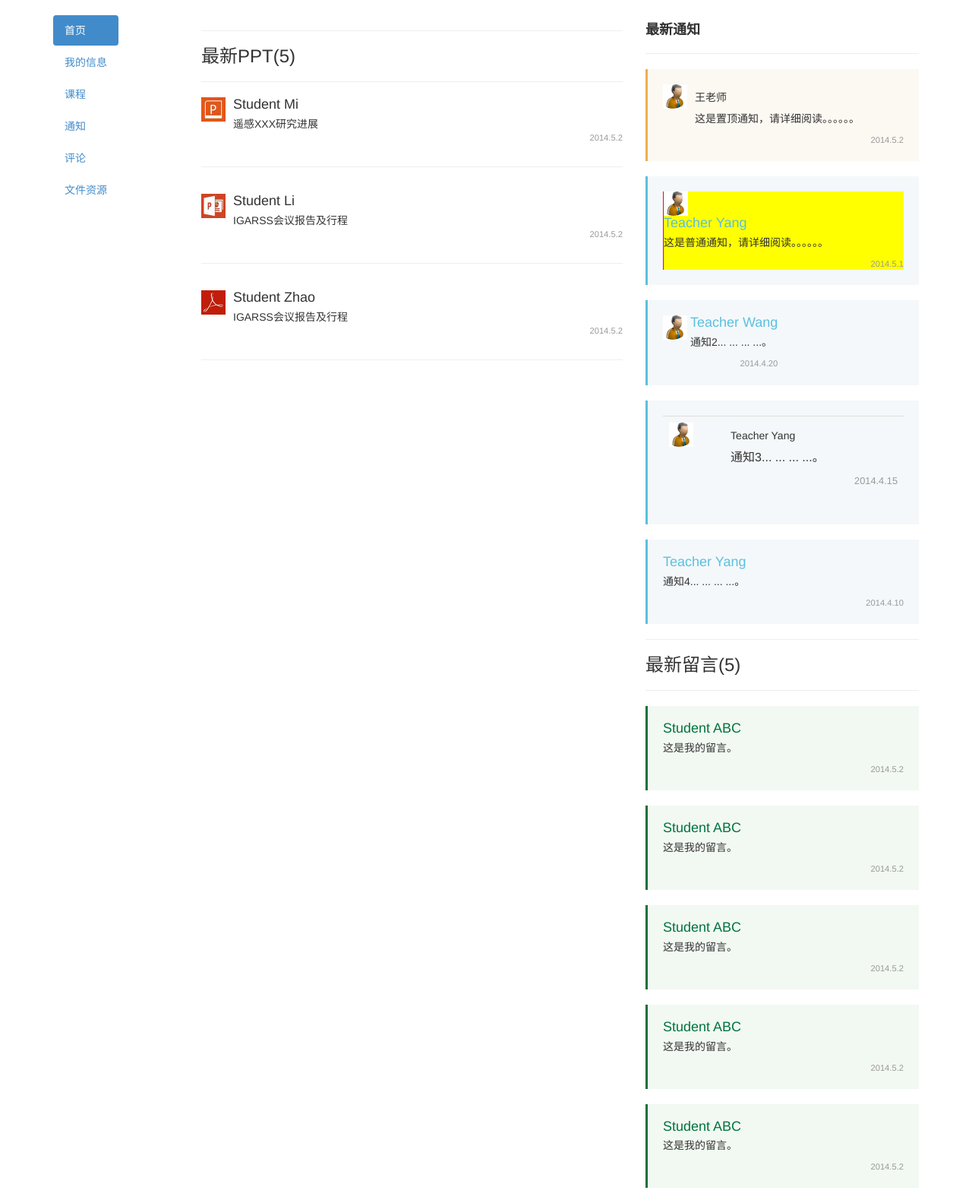
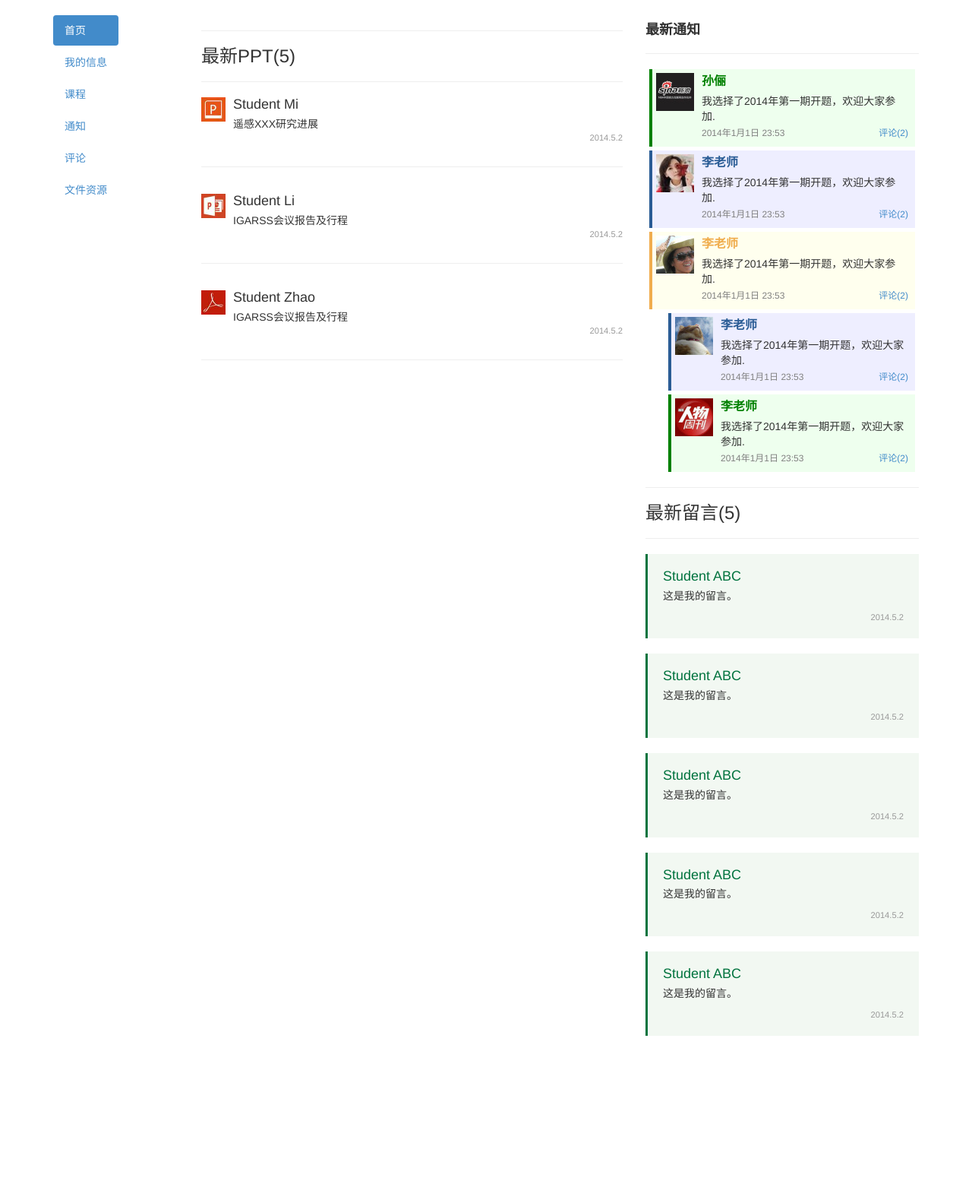
Before and after one commit to wangfeng1981/newbs3en, a PHP site: page / in a window 1280 px wide. Shown: the part 72-1655 px from the top of the page at 76% size. After the commit the page ends 1435 px from the top, so only its background shows below. Run offline with PHP 8.4, Linux system fonts and the light colour scheme; data that the repository does not hold is empty; some libraries are stand-ins or nearby versions.

Commit message:
0.1.4.1
确定评论和通知的CSS格式。

```diff
--- a/css/jfwf.css
+++ b/css/jfwf.css
@@ -21,3 +21,95 @@ div.jfwfcmtYellow
   	border-left:1px double #ff0000;
   	background-color: #ffff00;
 }
+
+.jcomment,
+.jcomment-reply,
+.jcomment-admin,
+.jcomment-admin-reply,
+.jcomment-admin-top
+{
+	background-color: #eeffee;
+	position: relative;
+	border-left: 4px solid green;
+	padding: 5px;
+	margin: 5px;
+}
+.jcomment-reply,
+.jcomment-admin-reply
+{
+	margin-left: 30px;
+}
+.jcomment-admin,
+.jcomment-admin-reply
+{
+	background-color: #eeeeff;
+	border-left: 4px solid rgb(42,92,149);
+}
+.jcomment-admin-top
+{
+	background-color: #ffffee;
+	border-left: 4px solid #f0ad4e;
+}
+
+.jcomment-header,
+.jcomment-header-admin,
+.jcomment-header-admin-top
+{
+	position: relative;
+	background-color: transparent;
+	margin-left: 60px;
+	font-weight: bold;
+	font-size: 16px;
+	color: green;
+}
+.jcomment-header-admin
+{
+	color: rgb(42,92,149);
+}
+.jcomment-header-admin-top
+{
+	color: #f0ad4e;
+}
+
+
+.jcomment-photo{
+	width: 50px;
+	height: 50px;
+	margin: 0px;
+	padding: 0px;
+	background-color: #88ff88 ;
+	position: absolute;
+	top:5px;
+	left:5px;
+	z-index: 3;
+
+}
+.jcomment-header
+{
+	position: relative;
+	background-color: transparent;
+	margin-left: 60px;
+	font-weight: bold;
+	font-size: 16px;
+	color: green;
+}
+.jcomment-body{
+	background-color: transparent;
+	margin: 4px;
+	padding: 0px;
+	z-index: 2;
+	margin-left: 60px;
+	font-size: 14px;
+}
+.jcomment-footer
+{
+	background-color: transparent;
+	margin: 4px;
+	margin-left: 60px;
+	font-size: 12px;
+	color: gray;
+}
+.jcomment-footer a{
+	float: right;
+	display: block;
+}
--- a/index.php
+++ b/index.php
@@ -106,65 +106,82 @@
 					<div class="col-md-4 column">
 						<h4><strong>最新通知</strong></h4>
 						<hr>
-						<div class="bs-callout bs-callout-warning">
-							<div class="media">
-							  <a class="pull-left" href="#">
-								<img class="media-object" src="photos/teacher.jpg" alt="pdf"  width="32" height="32">
-							  </a>
-							  <div class="media-body">
-								<h5>王老师</h5>
-								<p>这是置顶通知，请详细阅读。。。。。。</p>
-								<p class="jfwfupdate">2014.5.2</p>
+
+						<div class="jcomment">
+						  <div class="jcomment-photo">
+						  	<img src="photos/1-1.jpg">
 						  </div>
+						  <div class="jcomment-header">
+						    孙俪
+						  </div>
+						  <div class="jcomment-body">
+						    我选择了2014年第一期开题，欢迎大家参加.
+						  </div>
+						  <div class="jcomment-footer">
+						  	2014年1月1日 23:53 <a href="#">评论(2)</a>
 						  </div>
 						</div>
 
-
-
-						<div class="bs-callout bs-callout-info">
-							<div class="jfwfcmtYellow">
-								<div>
-									<img class="media-object" src="photos/teacher.jpg" alt="pdf"  width="32" height="32">
+						<div class="jcomment-admin">
+						  <div class="jcomment-photo">
+						  	<img src="photos/1-2.jpg">
 						  </div>
-								<div>
-									<h4>Teacher Yang</h4>
-									<p>这是普通通知，请详细阅读。。。。。。</p>
-									<p class="jfwfupdate">2014.5.1</p>
+						  <div class="jcomment-header-admin">
+						    李老师
 						  </div>
+						  <div class="jcomment-body">
+						    我选择了2014年第一期开题，欢迎大家参加.
 						  </div>
-						</div>
-						<div class="bs-callout bs-callout-info">
-							<div style="display:inline-block;vertical-align:top">
-								<img src="photos/teacher.jpg" alt="pdf"  width="32" height="32">
-							</div>
-							<div style="display:inline-block;padding=2px">
-								<h4>Teacher Wang</h4>
-								<p>通知2... ... ... ...。</p>
-								<p class="jfwfupdate text-right">2014.4.20</p>
+						  <div class="jcomment-footer">
+						  	2014年1月1日 23:53 <a href="#">评论(2)</a>
 						  </div>
 						</div>
 
+						<div class="jcomment-admin-top">
+						  <div class="jcomment-photo">
+						    <img src="photos/1-3.jpg">
+						  </div>
+						  <div class="jcomment-header-admin-top">
+						    李老师
+						  </div>
+						  <div class="jcomment-body">
+						    我选择了2014年第一期开题，欢迎大家参加.
+						  </div>
+						  <div class="jcomment-footer">
+						    2014年1月1日 23:53 <a href="#">评论(2)</a>
+						  </div>
+						</div>
 
-						<div class="bs-callout bs-callout-info">
-							<table class="table" >
-								<tr>
-									<td style="padding 2px; margin: 2px ">
-										<img src="photos/teacher.jpg" alt="pdf"  width="32" height="32">
-									</td>
-									<td style="padding 2px; margin: 2px ">
-										<h5>Teacher Yang</h5>
-										<p>通知3... ... ... ...。</p>
-										<p class="jfwfupdate">2014.4.15</p>
-									</td>
-								</tr>
-							</table>
+						<div class="jcomment-admin-reply">
+						  <div class="jcomment-photo">
+						    <img src="photos/1-4.jpg">
+						  </div>
+						  <div class="jcomment-header-admin">
+						    李老师
+						  </div>
+						  <div class="jcomment-body">
+						    我选择了2014年第一期开题，欢迎大家参加.
+						  </div>
+						  <div class="jcomment-footer">
+						    2014年1月1日 23:53 <a href="#">评论(2)</a>
+						  </div>
+						</div>
 
+						<div class="jcomment-reply">
+						  <div class="jcomment-photo">
+						    <img src="photos/1-5.jpg">
 						  </div>
-						<div class="bs-callout bs-callout-info">
-							<h4>Teacher Yang</h4>
-							<p>通知4... ... ... ...。</p>
-							<p class="jfwfupdate">2014.4.10</p>
+						  <div class="jcomment-header">
+						    李老师
 						  </div>
+						  <div class="jcomment-body">
+						    我选择了2014年第一期开题，欢迎大家参加.
+						  </div>
+						  <div class="jcomment-footer">
+						    2014年1月1日 23:53 <a href="#">评论(2)</a>
+						  </div>
+						</div>
+
 						<hr>
 						<h3>最新留言(5)</h3>
 						<hr>
```
Also changed, not shown: kiss/back17home config.php (deleted, +0 -232 lines), kiss/back4.17office config.php (deleted, +0 -248 lines), photos/1-1.jpg (added), photos/1-2.jpg (added), photos/1-3.jpg (added), photos/1-4.jpg (added), photos/1-5.jpg (added). Lines whose indentation alone changed are shown as unchanged.
